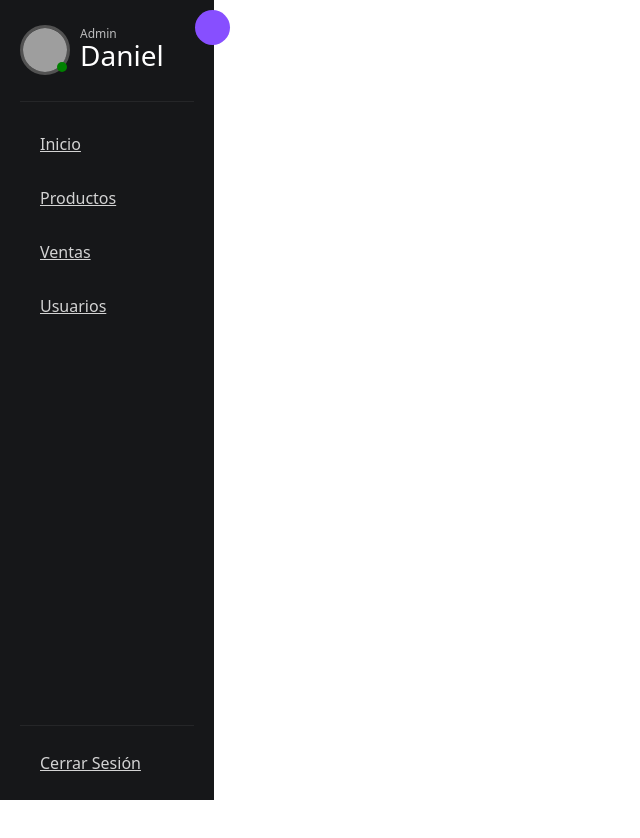
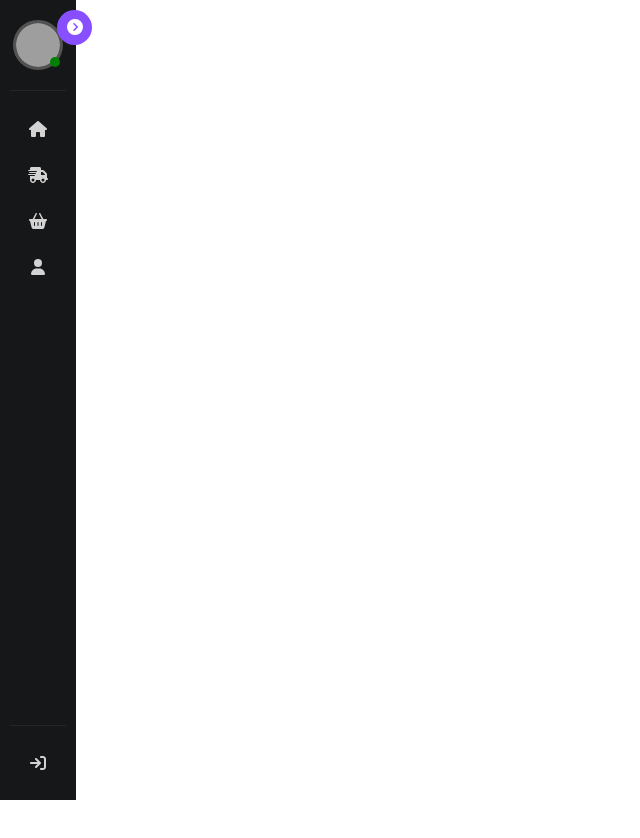
Before and after one commit to DanielEC16/SysPos-Full-Stack-, a React (Vite) app in the folder SysPOS (FRONT-END)/: page /dashboard in a window 1280 px wide. Shown: the top 838 px of the page, without its empty margins (0-640 px from the left). Built offline with nearby package versions, Linux system fonts and the light colour scheme; grey boxes are pictures that could not be loaded.

Commit message:
Cambios y agregacion de icons

```diff
--- a/SysPOS (FRONT-END)/package.json
+++ b/SysPOS (FRONT-END)/package.json
@@ -10,10 +10,14 @@
     "preview": "vite preview"
   },
   "dependencies": {
+    "@fortawesome/fontawesome-svg-core": "^6.7.2",
+    "@fortawesome/free-solid-svg-icons": "^6.7.2",
     "@fortawesome/react-fontawesome": "^0.2.2",
     "bootstrap": "^5.3.3",
+    "bootstrap-icons": "^1.11.3",
     "react": "^18.3.1",
     "react-bootstrap": "^2.10.7",
+    "react-bootstrap-icons": "^1.11.5",
     "react-dom": "^18.3.1",
     "react-router-dom": "^7.1.1",
     "sass": "^1.83.1"
--- a/SysPOS (FRONT-END)/src/App.jsx
+++ b/SysPOS (FRONT-END)/src/App.jsx
@@ -4,7 +4,7 @@ import Navbar from "./components/dashboard/Navbar";
 import Inicio from "./pages/admin/Inicio";
 import Usuarios from "./pages/admin/Usuarios";
 import Ventas from "./pages/admin/Ventas";
-
+import 'bootstrap-icons/font/bootstrap-icons.css';
 import { Route, Routes } from 'react-router-dom'
 
 const App = () => {
--- a/SysPOS (FRONT-END)/src/components/dashboard/Navbar.jsx
+++ b/SysPOS (FRONT-END)/src/components/dashboard/Navbar.jsx
@@ -1,9 +1,19 @@
 import { Link, Outlet } from "react-router-dom";
 import "./Navbar.scss";
 import { useState } from "react";
+import { FontAwesomeIcon } from "@fortawesome/react-fontawesome";
+import {
+  faArrowRightToBracket,
+  faBasketShopping,
+  faCircleChevronLeft,
+  faCircleChevronRight,
+  faHouse,
+  faTruckFast,
+  faUser,
+} from "@fortawesome/free-solid-svg-icons";
 
 const Navbar = () => {
-  const [isActive, setIsActive] = useState(false);
+  const [isActive, setIsActive] = useState(true);
   const menuNav = () => {
     setIsActive(!isActive);
   };
@@ -12,11 +22,9 @@ const Navbar = () => {
       <div className="admin-dashboard">
         <div className={`ds-left-menu ${isActive ? "menu-active" : ""}`}>
           <button className="btn-menu" onClick={menuNav}>
-            <i
-              className={`fa-solid ${
-                isActive ? "fa-circle-chevron-right" : "fa-circle-chevron-left"
-              }`}
-            ></i>
+            <FontAwesomeIcon
+              icon={isActive ? faCircleChevronRight : faCircleChevronLeft}
+            />
           </button>
           <div className="ds-perfil">
             <div className="foto">
@@ -34,25 +42,25 @@ const Navbar = () => {
             <ul className="ps-0">
               <li>
                 <Link to="/dashboard/inicio">
-                  <i className="fa-solid fa-house"></i>
+                  <FontAwesomeIcon icon={faHouse} />
                   <span>Inicio</span>
                 </Link>
               </li>
               <li>
                 <Link to="/dashboard/productos">
-                  <i className="fa-solid fa-truck-fast"></i>
+                  <FontAwesomeIcon icon={faTruckFast} />
                   <span>Productos</span>
                 </Link>
               </li>
               <li>
                 <Link to="/dashboard/ventas">
-                  <i className="fa-solid fa-basket-shopping"></i>
+                  <FontAwesomeIcon icon={faBasketShopping} />
                   <span>Ventas</span>
                 </Link>
               </li>
               <li>
                 <Link to="/dashboard/usuarios">
-                  <i className="fa-solid fa-user"></i>
+                  <FontAwesomeIcon icon={faUser} />
                   <span>Usuarios</span>
                 </Link>
               </li>
@@ -60,7 +68,7 @@ const Navbar = () => {
           </div>
           <div className="sign-off">
             <Link to="/login" className="btn-sign-off">
-              <i className="fa-solid fa-arrow-right-to-bracket"></i>
+              <FontAwesomeIcon icon={faArrowRightToBracket} />
               <span>Cerrar Sesión</span>
             </Link>
           </div>
--- a/SysPOS (FRONT-END)/src/components/dashboard/Navbar.scss
+++ b/SysPOS (FRONT-END)/src/components/dashboard/Navbar.scss
@@ -104,15 +104,20 @@ a {
   position: relative;
 }
 
+
 .ds-menu ul li a {
+  display: flex;
+  justify-content: center;
+  align-items: center;
+  gap: 10px;
   cursor: pointer;
   color: var(--color5);
   background: transparent;
   width: 100%;
-  display: block;
   margin-bottom: 10px;
   padding: 10px;
   border-radius: 4px;
+  text-decoration: none;
 }
 
 .ds-menu ul li a:hover {
@@ -222,6 +227,11 @@ a {
 .sign-off a.btn-sign-off:hover {
   background: #dd4b39;
   color: #fff;
+  text-decoration: none;
+  display: flex;
+  align-items: center;
+  justify-content: center;
+  gap: 10px;
 }
 
 .sign-off a.btn-sign-off i {
```
Also changed, not shown: 1 other file (tests, documents, lock files or other folders).
